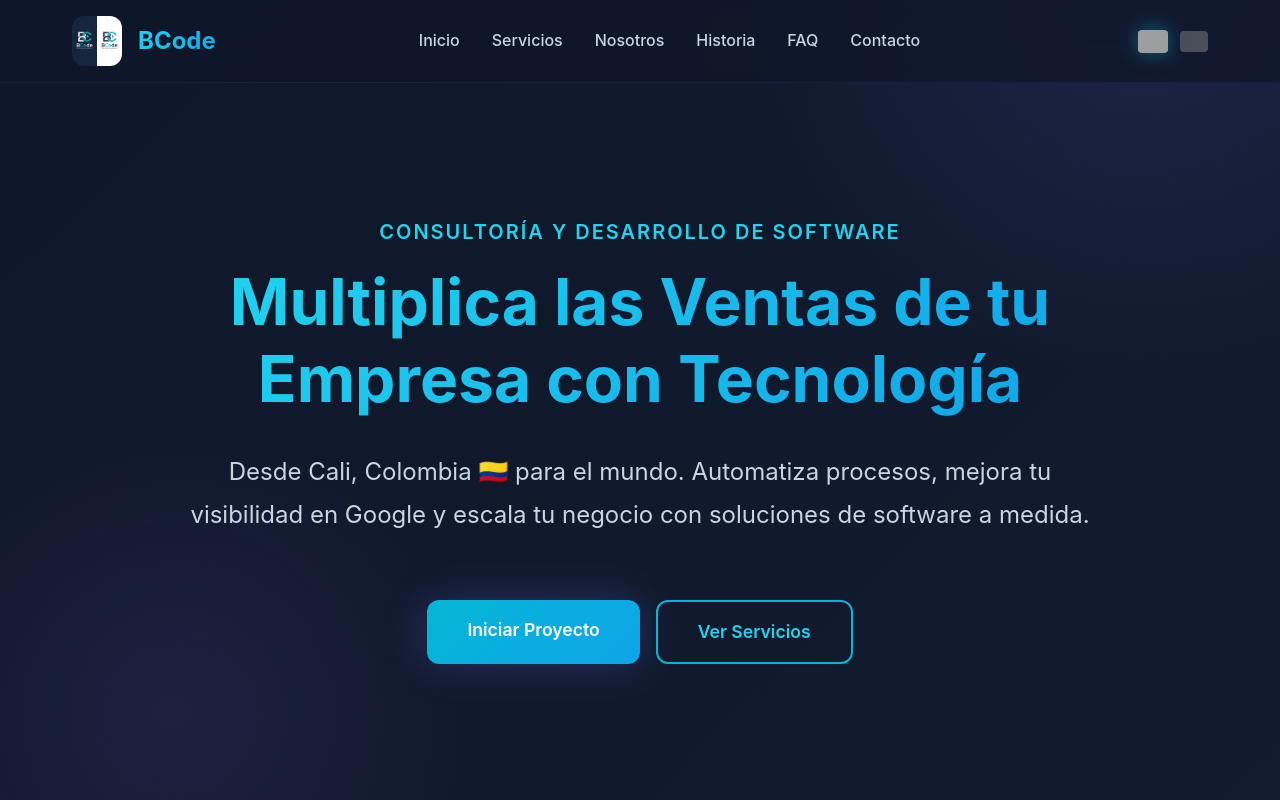
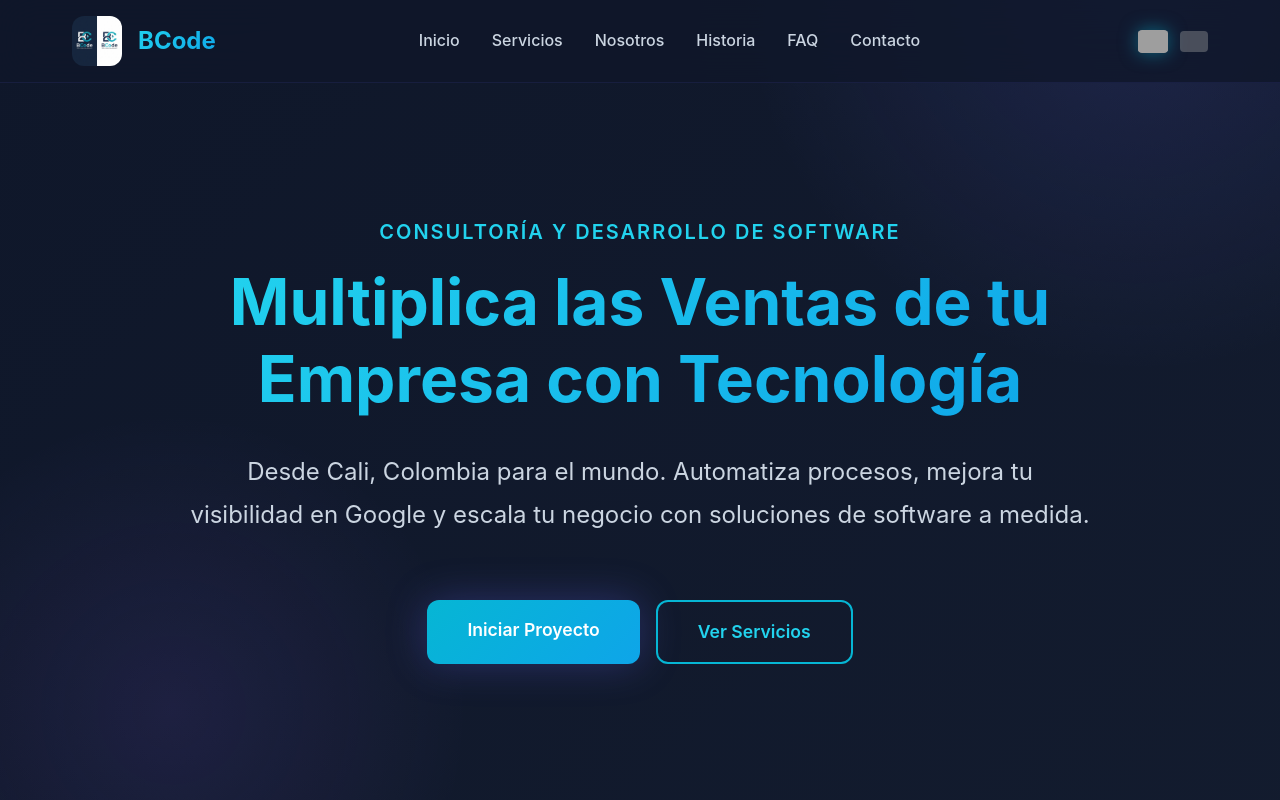
Before and after one commit to caliche2a-arch/BcodeBackup, a React (Vite) app: page / in a window 1280 px wide. Shown: the top 800 px of the page. Built offline with nearby package versions, Linux system fonts and the light colour scheme; grey boxes are pictures that could not be loaded.

Commit message:
fix: remover emoji de bandera por problemas de renderizado en windows

```diff
--- a/src/i18n/translations.ts
+++ b/src/i18n/translations.ts
@@ -11,7 +11,7 @@ export const translations = {
         hero: {
             subtitle: 'Consultoría y Desarrollo de Software',
             title: 'Multiplica las Ventas de tu Empresa con Tecnología',
-            description: 'Desde Cali, Colombia 🇨🇴 para el mundo. Automatiza procesos, mejora tu visibilidad en Google y escala tu negocio con soluciones de software a medida.',
+            description: 'Desde Cali, Colombia para el mundo. Automatiza procesos, mejora tu visibilidad en Google y escala tu negocio con soluciones de software a medida.',
             cta1: 'Iniciar Proyecto',
             cta2: 'Ver Servicios'
         },
@@ -115,7 +115,7 @@ export const translations = {
                 email: 'Email',
                 phones: 'Teléfonos',
                 location: 'Ubicación',
-                locationValue: 'Cali, Colombia 🇨🇴',
+                locationValue: 'Cali, Colombia',
                 reach: 'Alcance',
                 reachValue: 'Colombia & USA'
             },
@@ -147,7 +147,7 @@ export const translations = {
             }
         },
         footer: {
-            description: 'Desarrollo web y móvil de clase mundial desde Cali, Colombia 🇨🇴',
+            description: 'Desarrollo web y móvil de clase mundial desde Cali, Colombia',
             services: 'Servicios',
             company: 'Empresa',
             aboutUs: 'Sobre Nosotros',
@@ -173,7 +173,7 @@ export const translations = {
         hero: {
             subtitle: 'Software Consulting & Development',
             title: 'Multiply Your Company Sales with Technology',
-            description: 'From Cali, Colombia 🇨🇴 to the world. Automate processes, improve your Google visibility (SEO), and scale your business with custom software solutions.',
+            description: 'From Cali, Colombia to the world. Automate processes, improve your Google visibility (SEO), and scale your business with custom software solutions.',
             cta1: 'Start Project',
             cta2: 'View Services'
         },
@@ -277,7 +277,7 @@ export const translations = {
                 email: 'Email',
                 phones: 'Phones',
                 location: 'Location',
-                locationValue: 'Cali, Colombia 🇨🇴',
+                locationValue: 'Cali, Colombia',
                 reach: 'Reach',
                 reachValue: 'Colombia & USA'
             },
@@ -309,7 +309,7 @@ export const translations = {
             }
         },
         footer: {
-            description: 'World-class web and mobile development from Cali, Colombia 🇨🇴',
+            description: 'World-class web and mobile development from Cali, Colombia',
             services: 'Services',
             company: 'Company',
             aboutUs: 'About Us',
```
